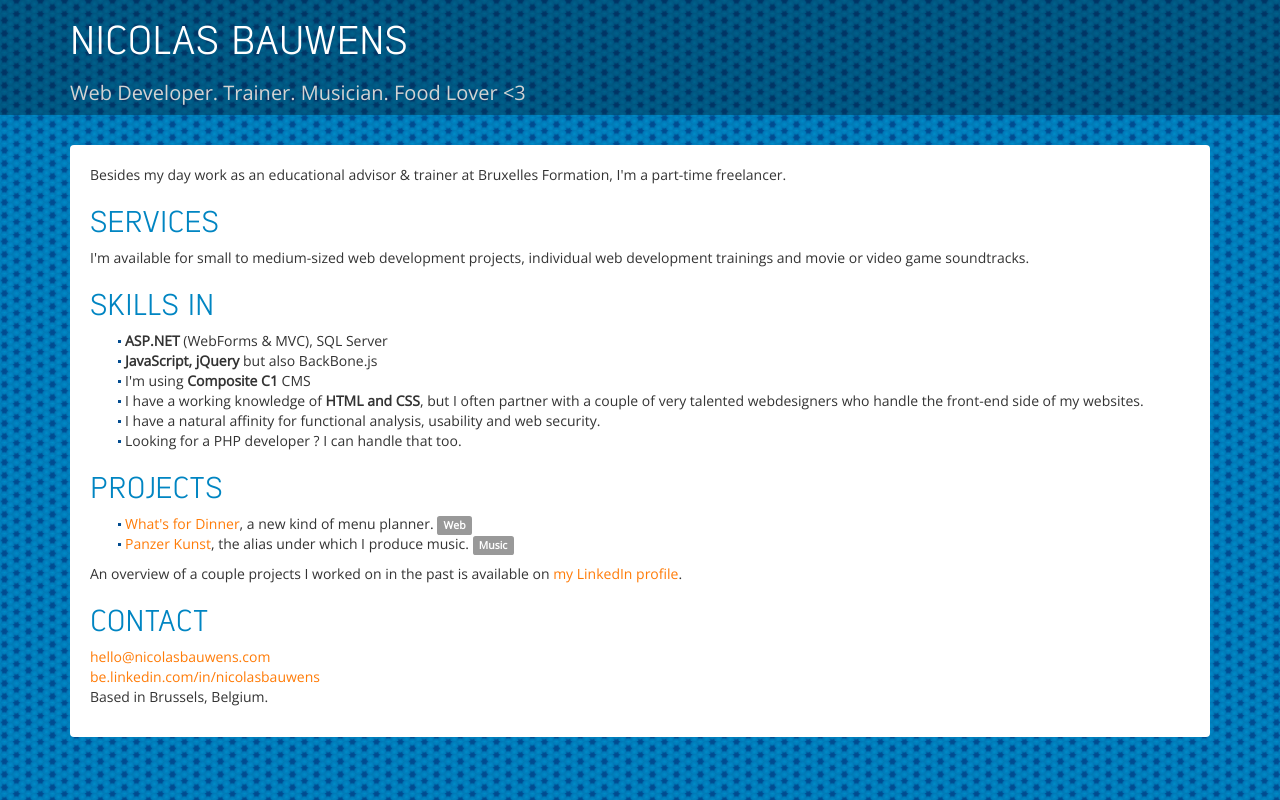
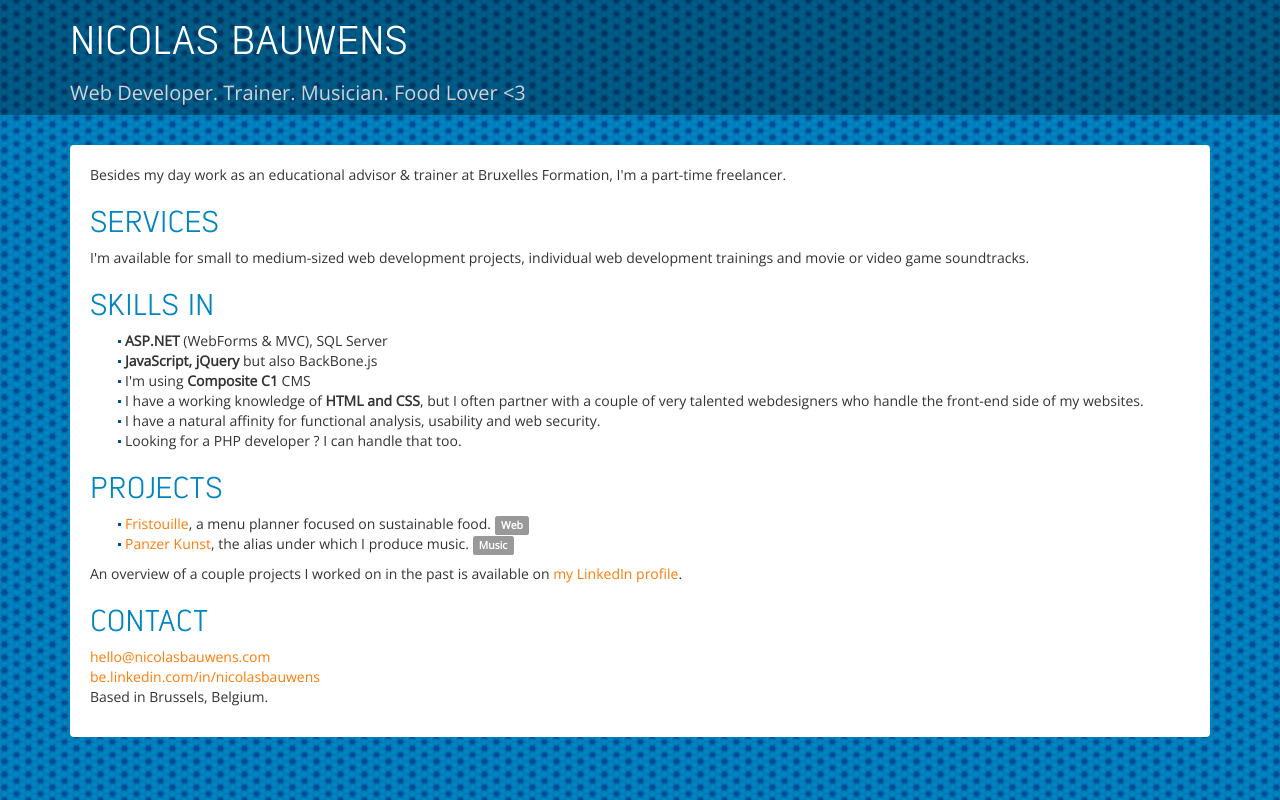
Before and after one commit to nbwns/nicolasbauwens.com, a plain HTML site: page index.html in a window 1280 px wide. Drawn offline with nearby package versions, Linux system fonts and the light colour scheme.

Commit message:
Update index.html

```diff
--- a/index.html
+++ b/index.html
@@ -56,7 +56,7 @@
 					</ul>
 					<h2>PROJECTS</h2>
 					<ul>
-						<li class="hexa"><a href="http://www.whatsfordinner.be">What's for Dinner</a>, a new kind of menu planner. <span class="label label-default">Web</span></li>
+						<li class="hexa"><a href="http://www.fristouille.org">Fristouille</a>, a menu planner focused on sustainable food. <span class="label label-default">Web</span></li>
 						<li class="hexa"><a href="http://www.panzerkunst.net">Panzer Kunst</a>, the alias under which I produce music. <span class="label label-default">Music</span></li>
 					</ul>
 					<p>An overview of a couple projects I worked on in the past is available on <a href="http://be.linkedin.com/in/nicolasbauwens">my LinkedIn profile</a>.</p>
```
